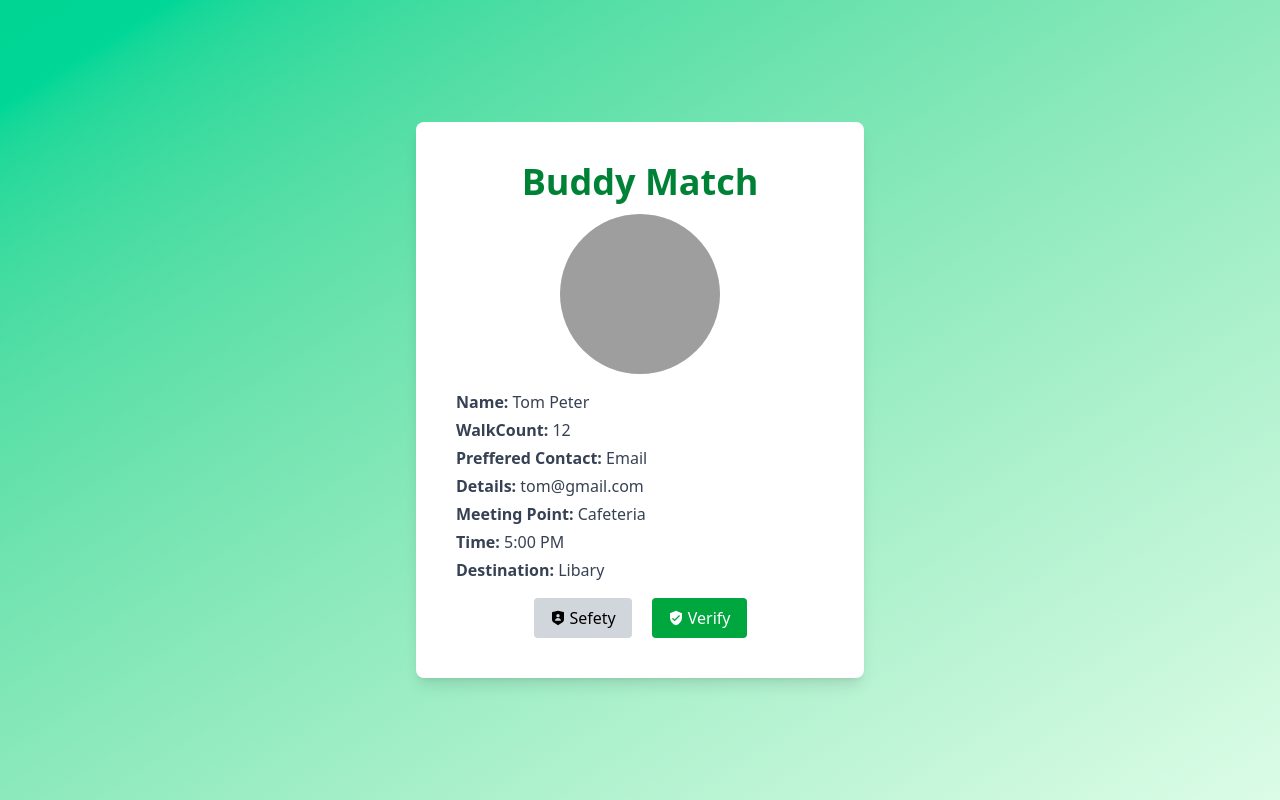
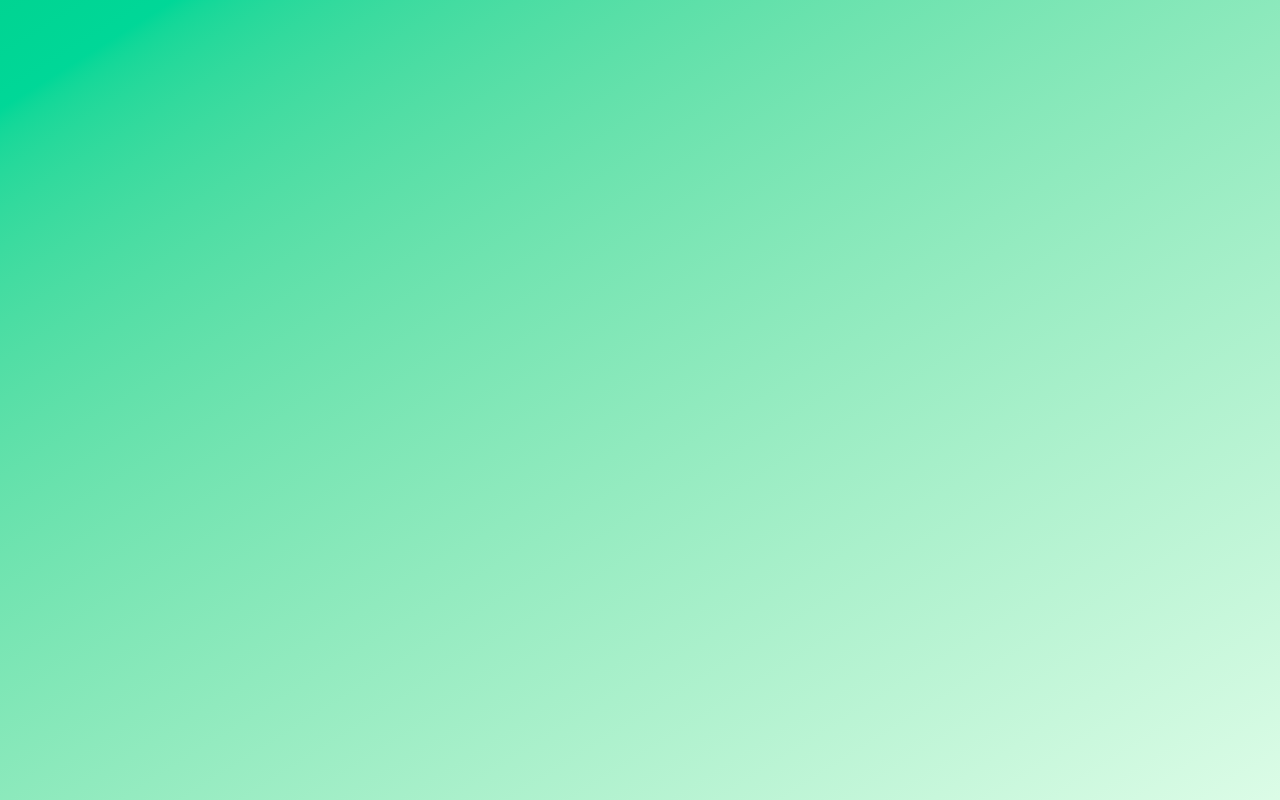
Before and after one commit to BuddyLink/Buddy_Link, a React (Vite) app in the folder Frontend/my-vite-app/: page /match in a window 1280 px wide. Built offline with nearby package versions, Linux system fonts and the light colour scheme; grey boxes are pictures that could not be loaded.

Commit message:
Displayed selected buddy's information

```diff
--- a/Frontend/my-vite-app/eslint.config.js
+++ b/Frontend/my-vite-app/eslint.config.js
@@ -1,43 +1,45 @@
-import js from '@eslint/js'
-import globals from 'globals'
-import reactHooks from 'eslint-plugin-react-hooks'
-import reactRefresh from 'eslint-plugin-react-refresh'
+import js from "@eslint/js";
+import globals from "globals";
+import reactHooks from "eslint-plugin-react-hooks";
+import reactRefresh from "eslint-plugin-react-refresh";
 
 export default [
-  { ignores: ['dist'] },
+  { ignores: ["dist"] },
   {
-    files: ['**/*.{js,jsx}'],
+    files: ["**/*.{js,jsx}"],
     languageOptions: {
       ecmaVersion: 2020,
       globals: globals.browser,
       parserOptions: {
-        ecmaVersion: 'latest',
+        ecmaVersion: "latest",
         ecmaFeatures: { jsx: true },
-        sourceType: 'module',
+        sourceType: "module",
       },
     },
     plugins: {
-      'react-hooks': reactHooks,
-      'react-refresh': reactRefresh,
+      "react-hooks": reactHooks,
+      "react-refresh": reactRefresh,
     },
     rules: {
       ...js.configs.recommended.rules,
       ...reactHooks.configs.recommended.rules,
-      'no-unused-vars': ['error', { varsIgnorePattern: '^[A-Z_]' }],
-      'react-refresh/only-export-components': [
-        'warn',
+      "no-unused-vars": ["error", { varsIgnorePattern: "^[A-Z_]" }],
+      "react-refresh/only-export-components": [
+        "warn",
         { allowConstantExport: true },
       ],
       // Formatting and whitespace rules
-      'no-trailing-spaces': 'error',
-      'no-multiple-empty-lines': ['error', { max: 1, maxEOF: 0 }],
-      'eol-last': ['error', 'always'],
-      'indent': ['error', 2],
-      'quotes': ['error', 'single'],
-      'semi': ['error', 'never'],
-      'comma-dangle': ['error', 'always-multiline'],
-      'object-curly-spacing': ['error', 'always'],
-      'array-bracket-spacing': ['error', 'never'],
+      "no-trailing-spaces": "error",
+      "no-multiple-empty-lines": ["error", { max: 1, maxEOF: 0 }],
+      "eol-last": ["error", "always"],
+      indent: ["error", 2],
+      quotes: ["error", "single"],
+      semi: ["error", "always"],
+      "comma-dangle": ["error", "always-multiline"],
+      "object-curly-spacing": ["error", "always"],
+      "array-bracket-spacing": ["error", "never"],
+      "no-irregular-whitespace": ["error", "always"],
+      "no-commented-out-code": ["error","always"],
     },
   },
-]
+];
--- a/Frontend/my-vite-app/src/Components/BuddyFindingPage.jsx
+++ b/Frontend/my-vite-app/src/Components/BuddyFindingPage.jsx
@@ -1,7 +1,12 @@
-import { Link } from 'react-router-dom'
 import NavBar from './NavBar'
+import { useNavigate } from 'react-router-dom'
 
 const BuddyFindingPage = ({ match }) => {
+  const navigate = useNavigate()
+
+  const handleClick = (person)=>{
+    navigate('/match', { state: person })
+  }
   return (
     <div className="min-h-screen bg-green-50 py-6 px-4 lg:bg-gradient-to-br from-green-100 to-green-50 lg:text-l">
       <h1 className="text-2xl font-bold text-center text-green-700 mb-2 lg:text-4xl lg:mt-4">
@@ -24,11 +29,11 @@ const BuddyFindingPage = ({ match }) => {
               <p className="text-sm text-gray-600 lg:text-m">{person.classification}</p>
               <p className="text-sm text-gray-600 lg:text-m">Walk Count: {person.walkCount}</p>
               <div className="flex  justify-center gap-3 mt-3">
-                <Link to="/match">
-                  <button className="bg-green-600 text-white px-4 py-0 rounded-md hover:bg-green-700 transition text-sm font-medium lg:text-m">
+                <button
+                  onClick ={()=> handleClick(person)}
+                  className="bg-green-600 text-white px-4 py-0 rounded-md hover:bg-green-700 transition text-sm font-medium lg:text-m">
                   Send Request
-                  </button>
-                </Link>
+                </button>
                 <button className="bg-green-600 text-white px-4 py-0 rounded-md hover:bg-green-700 transition text-sm font-medium lg:text-m">
                 Cancel Request
                 </button>
--- a/Frontend/my-vite-app/src/Components/MatchPage.jsx
+++ b/Frontend/my-vite-app/src/Components/MatchPage.jsx
@@ -1,10 +1,14 @@
-import { Link } from 'react-router-dom'
+import { Link, useLocation } from 'react-router-dom'
 import { RiShieldUserFill } from 'react-icons/ri'
 import { MdVerifiedUser } from 'react-icons/md'
 
 const MatchPage = () => {
+  const location = useLocation()
+  const selected = location.state
+
   return (
     <div className="flex justify-center bg-gradient-to-br from-emerald-400 to-green-100  items-center min-h-screen bg-gray-100 px-4">
+      {selected && (
         <div className="bg-white rounded-lg shadow-lg p-6 w-full max-w-md lg:px-10 lg:py-10">
           <h1 className="text-2xl lg:text-4xl lg:mb-3 font-bold text-center text-green-700 mb-2">
             {' '}
@@ -12,32 +16,26 @@ const MatchPage = () => {
           </h1>
           <div className="flex justify-center mb-4">
             <img
-            src="https://i.pravatar.cc/300"
+              src={selected.profilePic}
               alt="Buddy Img"
               className="w-32 h-32 lg:w-40 h-40 rounded-full object-cover"
             />
           </div>
           <div className=" text-left space-y-1 text-gray-700">
             <p>
-            <span className="font-semibold"> Name: </span> Tom Peter
+              <span className="font-semibold"> Name: </span> {selected.name} {' '} {selected.surname}
             </p>
             <p>
-            <span className="font-semibold">WalkCount: </span> 12
+              <span className="font-semibold">WalkCount: </span> {selected.walkCount}
             </p>
             <p>
-            <span className="font-semibold">Preffered Contact: </span> Email
+              <span className="font-semibold">Preferred Contact: </span> {selected.preferredContact}
             </p>
             <p>
-            <span className="font-semibold">Details: </span> tom@gmail.com
+              <span className="font-semibold">Details: </span> {selected.email || selected.phone}
             </p>
             <p>
-            <span className="font-semibold">Meeting Point: </span>Cafeteria{' '}
-          </p>
-          <p>
-            <span className="font-semibold">Time: </span> 5:00 PM{' '}
-          </p>
-          <p>
-            <span className="font-semibold">Destination: </span>Libary
+              <span className="font-semibold">Meeting Time: </span> { new Date(selected.time).toLocaleTimeString('en-US',{ hour:'2-digit', minute: '2-digit',hour12: true, timeZone:'UTC'})}
             </p>
           </div>
           <div className="mt-4 flex justify-center gap-5">
@@ -55,6 +53,7 @@ const MatchPage = () => {
             </Link>
           </div>
         </div>
+      )}
     </div>
   )
 }
```
Also changed, not shown: Frontend/my-vite-app/src/App.jsx (+14 -14 lines), Frontend/my-vite-app/src/Components/Homepage.jsx (+51 -46 lines). Lines whose indentation alone changed are shown as unchanged.
